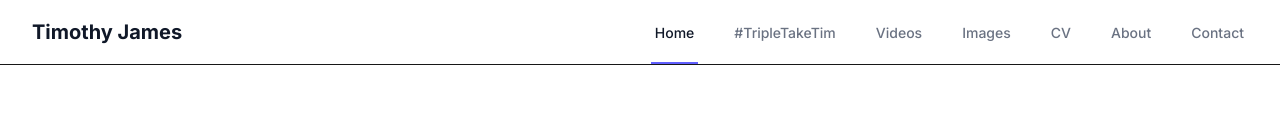
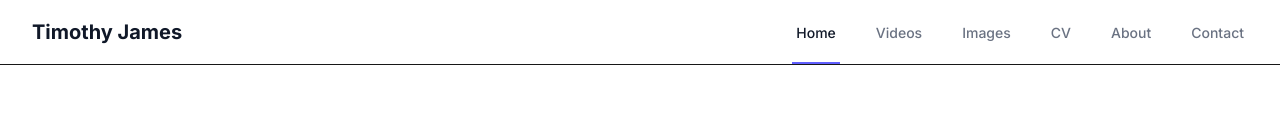
Before and after one commit to timmkd/timothyjamesactor, a Next.js app: page / in a window 1280 px wide. Shown: the top 133 px of the page. Built offline with nearby package versions, Linux system fonts and the light colour scheme.

Commit message:
Hide #TripleTakeTim from navigation - not ready yet

```diff
--- a/src/components/Navigation.tsx
+++ b/src/components/Navigation.tsx
@@ -10,7 +10,7 @@ const Navigation = () => {
 
   const navItems = [
     { href: "/", label: "Home" },
-    { href: "/tripletaketim", label: "#TripleTakeTim" },
+    // { href: "/tripletaketim", label: "#TripleTakeTim" }, // Hidden until ready
     { href: "/videos", label: "Videos" },
     { href: "/images", label: "Images" },
     { href: "/cv", label: "CV" },
```
Also changed, not shown: .claude/settings.local.json.
